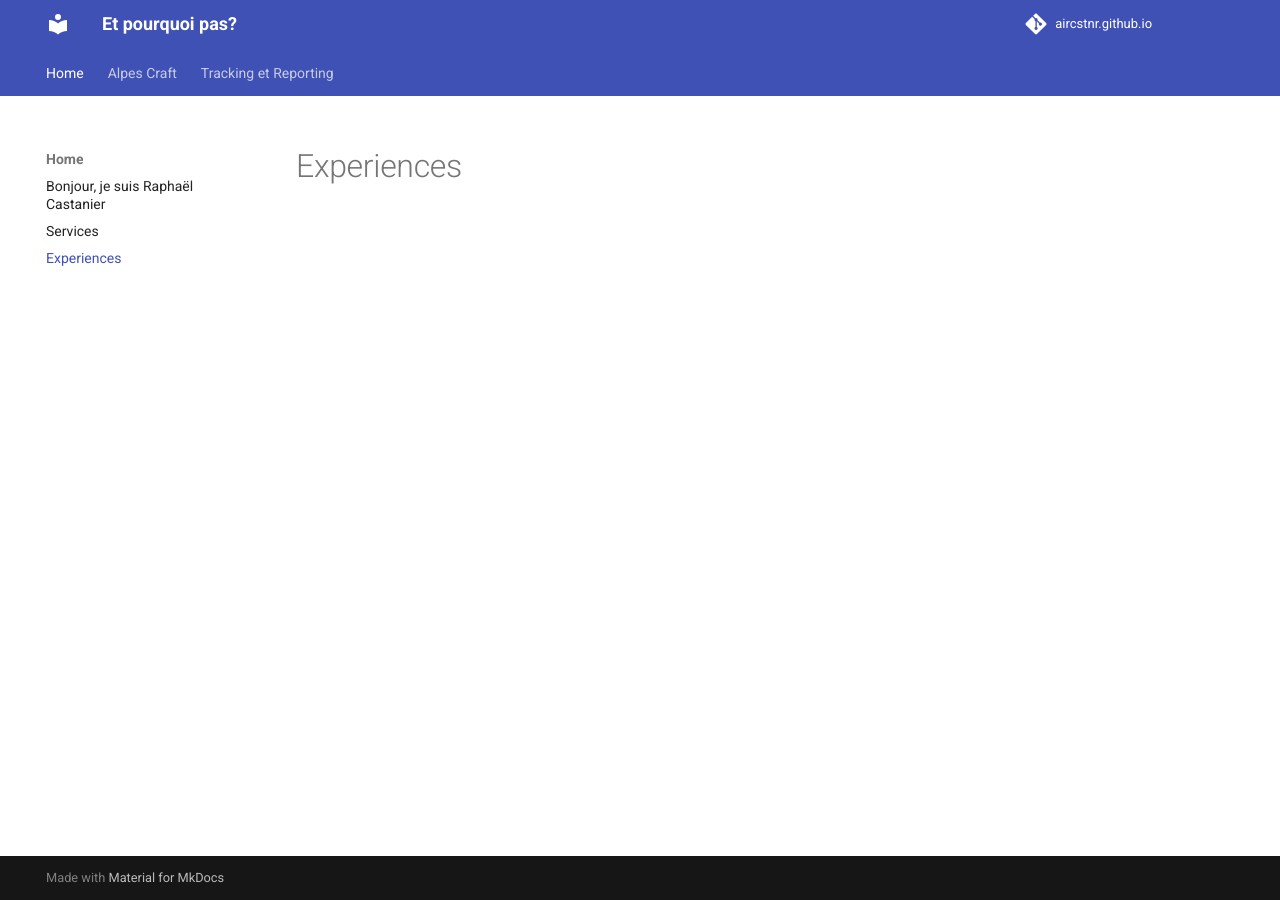
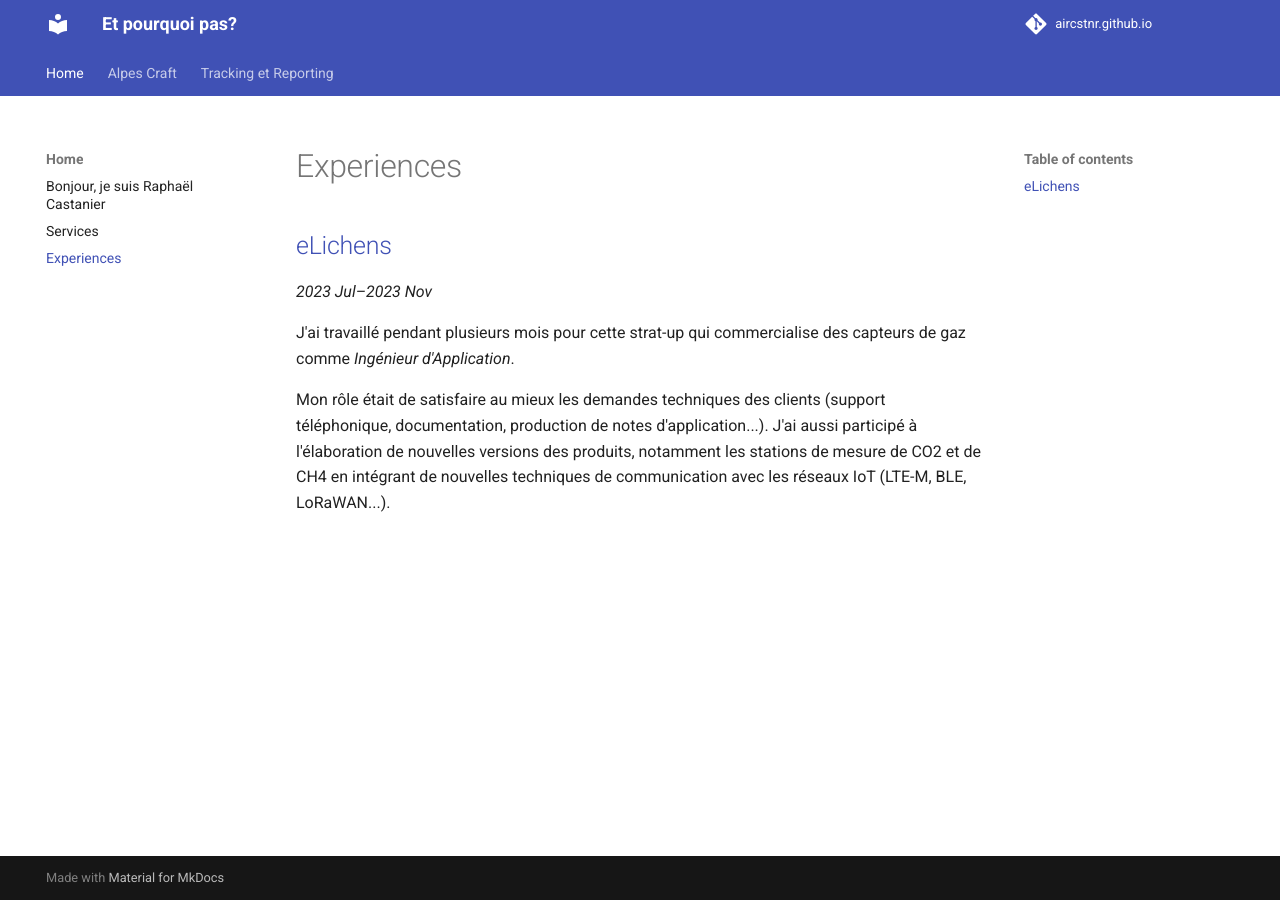
Before and after one commit to airCstnr/aircstnr.github.io, an MkDocs documentation site: the page built from docs/home/experiences.md, in a window 1280 px wide. Built offline with MkDocs 1.6.1 and Material for MkDocs 9.7.7, drawn with Linux system fonts in a browser that asks for light colours; comment, search, counter and statistics services are not loaded.

Commit message:
doc: update experiences

```diff
--- a/docs/home/experiences.md
+++ b/docs/home/experiences.md
@@ -1 +1,10 @@
 # Experiences
+
+## [eLichens](https://elichens.com)
+
+*2023 Jul–2023 Nov*
+
+J'ai travaillé pendant plusieurs mois pour cette strat-up qui commercialise des capteurs de gaz comme *Ingénieur d'Application*.
+
+Mon rôle était de satisfaire au mieux les demandes techniques des clients (support téléphonique, documentation, production de notes d'application...).
+J'ai aussi participé à l'élaboration de nouvelles versions des produits, notamment les stations de mesure de CO2 et de CH4 en intégrant de nouvelles techniques de communication avec les réseaux IoT (LTE-M, BLE, LoRaWAN...).
```
